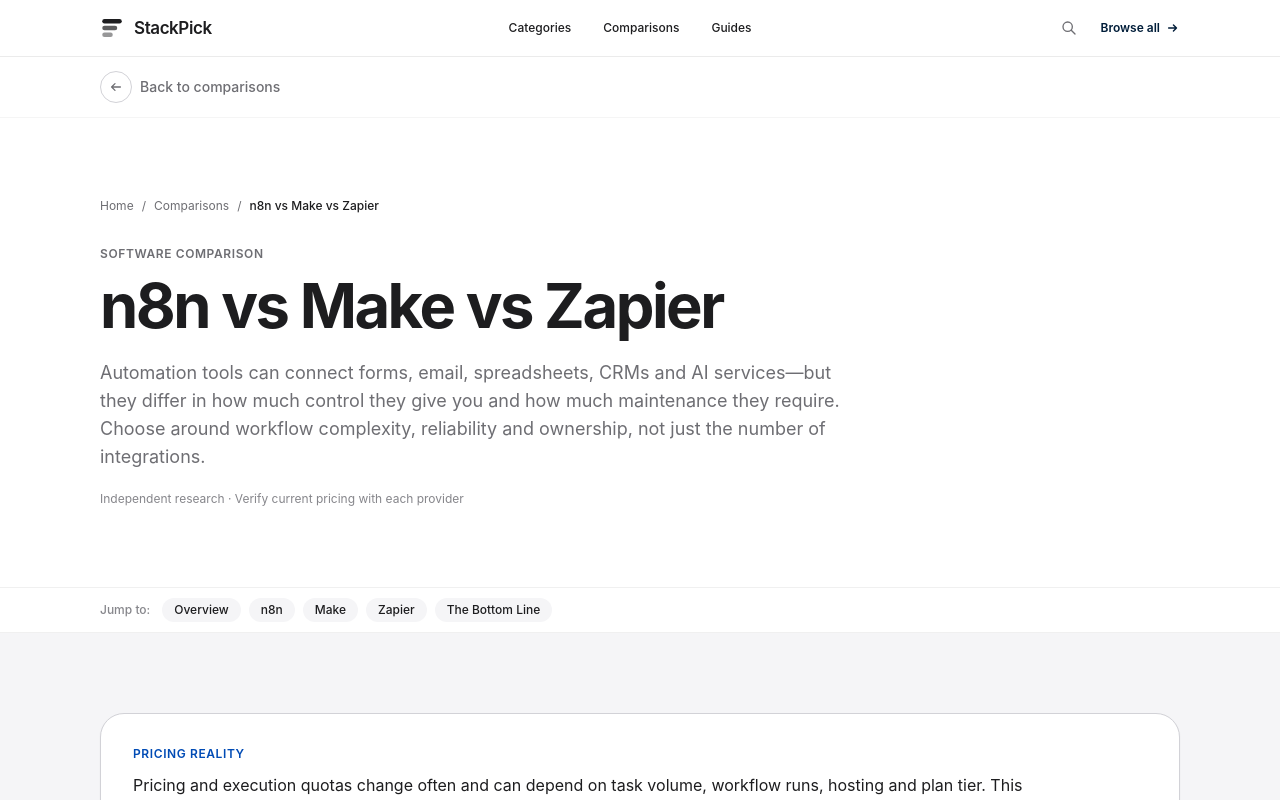
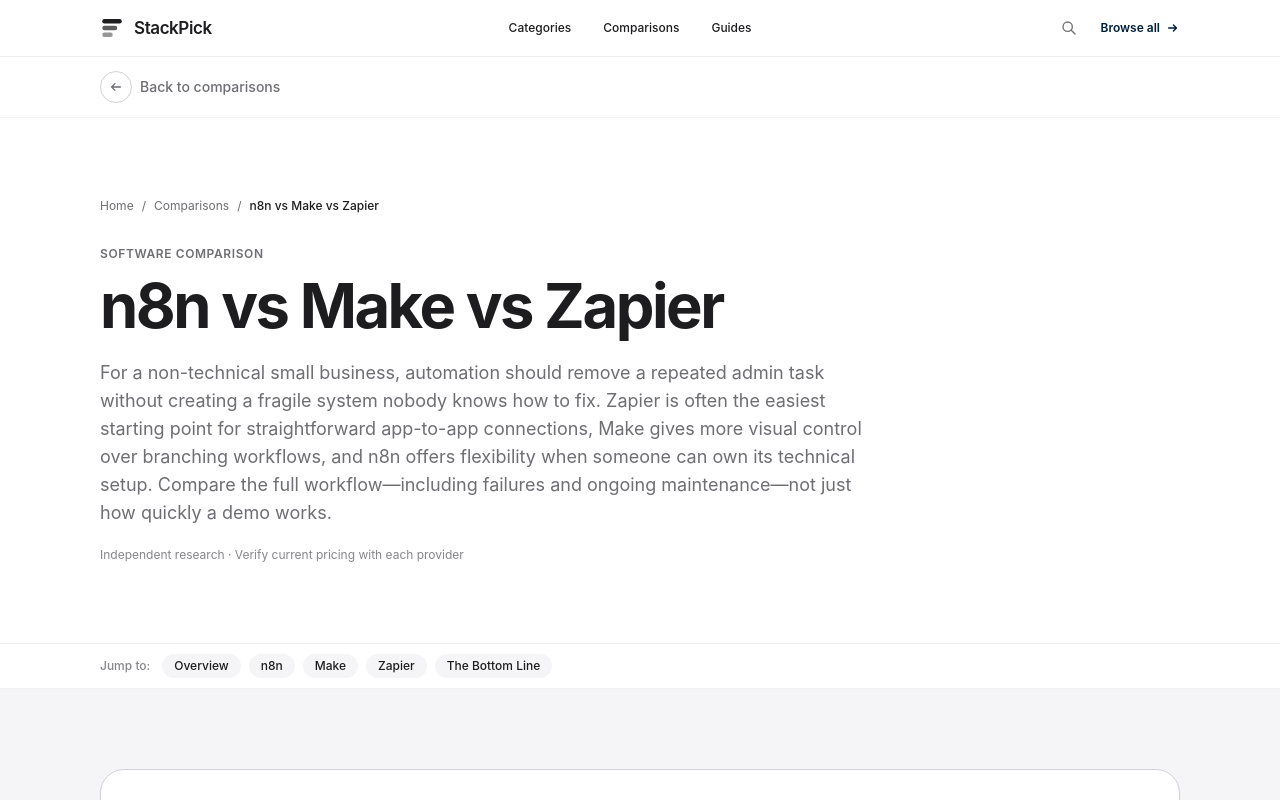
Before and after one commit to LinukaBandara/StackPick, a Next.js app: page /best/n8n-vs-make-vs-zapier in a window 1280 px wide. Shown: the top 800 px of the page. Built offline with nearby package versions, Linux system fonts and the light colour scheme; no server answers.

Commit message:
Improve small-business workflow and free-plan guidance

```diff
--- a/app/best/n8n-vs-make-vs-zapier/page.tsx
+++ b/app/best/n8n-vs-make-vs-zapier/page.tsx
@@ -4,7 +4,7 @@ import ComparisonArticle from "@/components/ComparisonArticle";
 
 export const metadata: Metadata = {
   title: "n8n vs Make vs Zapier: Which Automation Tool Fits? (2026) | StackPick",
-  description: "Compare n8n, Make and Zapier by workflow control, integrations, hosting, debugging, maintenance and total cost before automating business processes.",
+  description: "Compare n8n, Make and Zapier for non-technical small businesses by setup effort, free usage limits, integrations, failure recovery, maintenance and total cost.",
   alternates: { canonical: "/best/n8n-vs-make-vs-zapier" },
 };
 
@@ -13,14 +13,14 @@ export default function Page() {
     <ComparisonArticle
       title="n8n vs Make vs Zapier"
       slug="n8n-vs-make-vs-zapier"
-      intro="Automation tools can connect forms, email, spreadsheets, CRMs and AI services—but they differ in how much control they give you and how much maintenance they require. Choose around workflow complexity, reliability and ownership, not just the number of integrations."
+      intro="For a non-technical small business, automation should remove a repeated admin task without creating a fragile system nobody knows how to fix. Zapier is often the easiest starting point for straightforward app-to-app connections, Make gives more visual control over branching workflows, and n8n offers flexibility when someone can own its technical setup. Compare the full workflow—including failures and ongoing maintenance—not just how quickly a demo works."
       pricingNote="Pricing and execution quotas change often and can depend on task volume, workflow runs, hosting and plan tier. This guide explains decision criteria rather than quoting a fixed monthly cost. Confirm current limits and terms on the official product pages."
       tools={[
         { name: "n8n", bestFor: "Technical users who want flexible workflows, custom logic and a self-hosting option", freeOption: "Review the current cloud trial or plan and the separate self-hosted Community Edition requirements.", tradeoff: "Self-hosting adds responsibility for updates, credentials, backups, uptime, monitoring and security.", url: "https://n8n.io/pricing/" },
         { name: "Make", bestFor: "Visual workflows with branching, data mapping and multi-step scenarios", freeOption: "Check current free monthly credits, operation rules and scheduling limits.", tradeoff: "Complex scenarios can become difficult to debug, and operation-based billing needs realistic volume estimates.", url: "https://www.make.com/en/pricing" },
         { name: "Zapier", bestFor: "Quickly connecting common SaaS apps with a low setup burden", freeOption: "Check current free task limits, polling intervals and multi-step workflow restrictions.", tradeoff: "Higher-volume or branching workflows can become costly; confirm the exact task-counting rules first.", url: "https://zapier.com/pricing" }
       ]}
-      bottomLine="Choose Zapier when speed and a broad app ecosystem matter most, Make when visual control over complex scenarios is useful, and n8n when technical flexibility or self-hosting justifies the operational work. Calculate cost from your real event volume and failure-handling needs before committing."
+      bottomLine="Choose Zapier if nobody on the team wants to maintain infrastructure and your workflow is supported by its integrations. Choose Make when you need more visible branching and data transformation and can test scenarios carefully. Choose n8n when custom logic or self-hosting is a genuine requirement and a named person can own updates, credentials, backups and monitoring. If the process is not documented and stable when done manually, fix that first instead of automating the confusion."
     >
       <section className="rounded-3xl bg-[#f5f5f7] p-6 sm:p-9">
         <p className="sp-eyebrow">Before automating a business process</p>
```
